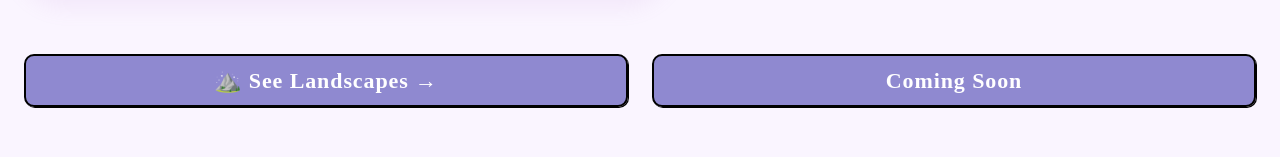
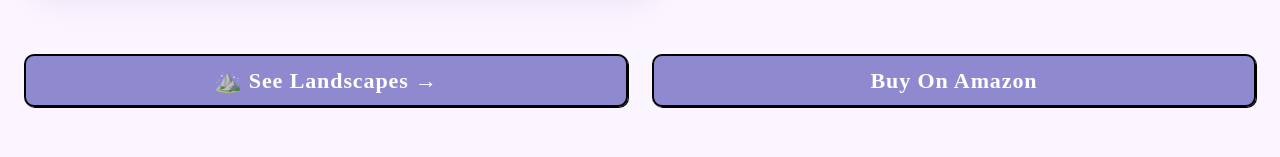
Before and after one commit to keanedwards1/marie, a Next.js app: page / in a window 1280 px wide. Shown: the part 778-935 px from the top of the page. Built offline with nearby package versions, Linux system fonts and the light colour scheme; a web font is replaced by a local one.

Commit message:
added the amazon button and installed sharp

```diff
--- a/package.json
+++ b/package.json
@@ -27,6 +27,7 @@
     "react-markdown": "^9.0.1",
     "react-masonry-css": "^1.0.16",
     "seedrandom": "^3.0.5",
+    "sharp": "^0.33.5",
     "styled-components": "^6.1.12",
     "ts-node-dev": "^2.0.0"
   },
--- a/src/pages/index.tsx
+++ b/src/pages/index.tsx
@@ -40,8 +40,8 @@
             className="home-comic-button"
           />
           <ComicButton
-              label="Coming Soon"
-              onClick={() => router.push("/coming-soon")}
+            label="Buy On Amazon"
+            onClick={() => window.open("https://www.amazon.com/Realm-Unity-V-M-Elyse-ebook/dp/B0DMWG7SNB?crid=1J483U0EEK174&dib=eyJ2IjoiMSJ9._N3krs_EMrGfLMAR3JT9OZYxY0oajre1_KIyICB_js7MzzCGtRY-IRGxZl5lJF6XIWiOd8EDBpWEQXQSr-WbeXjWpxO_ID_Q93iuxwB8QXM7OKyu9UCcNiV9pVInhBzIq1tzDCtg7S3Ufnuvsy1PKUwwh9gHHxGHtn2-ucbpMLnIeiIezRoB5Iud3HVkQnRsDWO2Q4nEeIAq3trXHc4a8g.YI0G1teHbsvO6QnT_fIq7quQ2Fatd5s5L1fRm3aXYx0&dib_tag=se&keywords=the+realm+of+unity&qid=1731820914&sprefix=therealmofunity%2Caps%2C152&sr=8-1#aw-udpv3-customer-reviews_feature_div", "_blank")}
             className="home-comic-button"
           />
         </div>
```
Also changed, not shown: 1 other file (tests, documents, lock files or other folders). Lines whose indentation alone changed are shown as unchanged.
